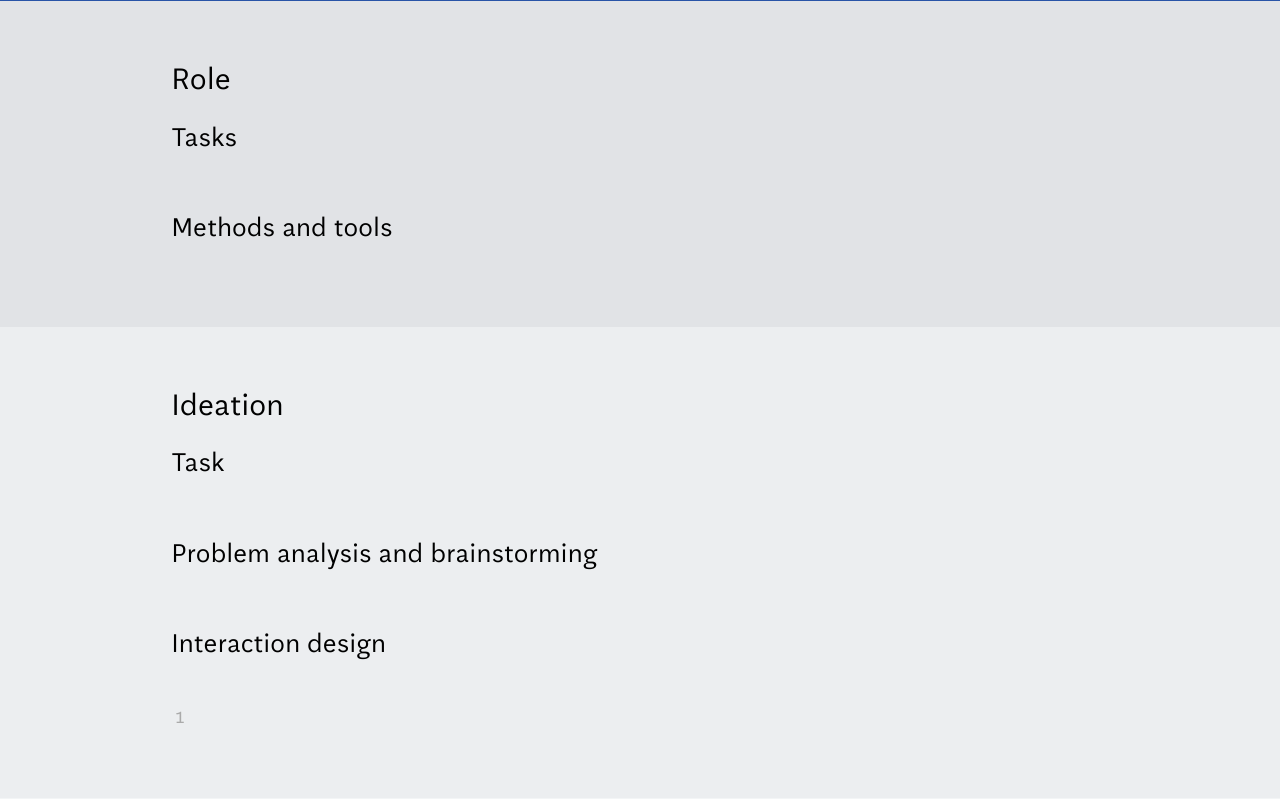
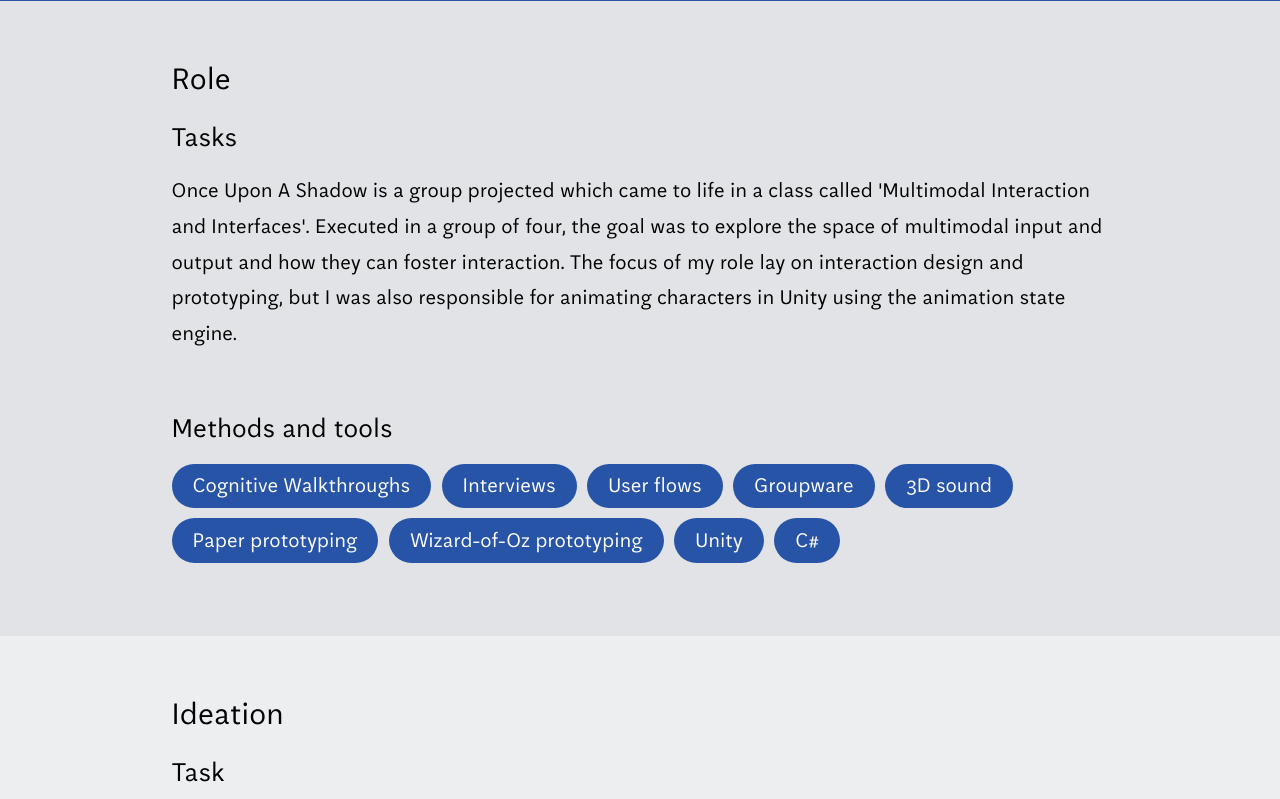
Before and after one commit to sebastianjvf/portfolio, a PHP site: page /project/once-upon-a-shadow/ in a window 1280 px wide. Shown: the part 575-1374 px from the top of the page. Run offline with PHP 8.4, Linux system fonts and the light colour scheme.

Commit message:
feat: Added the project on the index page and the abstract and my role section.

```diff
--- a/project/mixed-cuts.php
+++ b/project/mixed-cuts.php
@@ -37,11 +37,12 @@
 			<li>Interviews</li>
 			<li>User flows</li>
 			<li>Groupware</li>
+			<li>Coll</li>
 			<li>Wizard-of-Oz prototyping</li>
 			<li>Unity</li>
 			<li>Vuforia</li>
 			<li>Laser cutting</li>
-			<li>C++</li>
+			<li>C#</li>
 		</ul>
 	</div>
 </section>
--- a/project/once-upon-a-shadow.php
+++ b/project/once-upon-a-shadow.php
@@ -1,7 +1,7 @@
 <?php
 
 	// Set the title
-	$project_title = '- Mixed Cuts';
+	$project_title = '- Once Upon A Shadow';
 
 	// Set the description
 	$project_description = '
@@ -28,9 +28,19 @@
 		<h1>Role</h1>
 		<h2>Tasks</h2>
 		<p>
+			Once Upon A Shadow is a group projected which came to life in a class called 'Multimodal Interaction and Interfaces'. Executed in a group of four, the goal was to explore the space of multimodal input and output and how they can foster interaction. The focus of my role lay on interaction design and prototyping, but I was also responsible for animating characters in Unity using the animation state engine.
 		</p>
 		<h2>Methods and tools</h2>
 		<ul class="topics">
+			<li>Cognitive Walkthroughs</li>
+			<li>Interviews</li>
+			<li>User flows</li>
+			<li>Groupware</li>
+			<li>3D sound</li>
+			<li>Paper prototyping</li>
+			<li>Wizard-of-Oz prototyping</li>
+			<li>Unity</li>
+			<li>C#</li>
 		</ul>
 	</div>
 </section>
```
